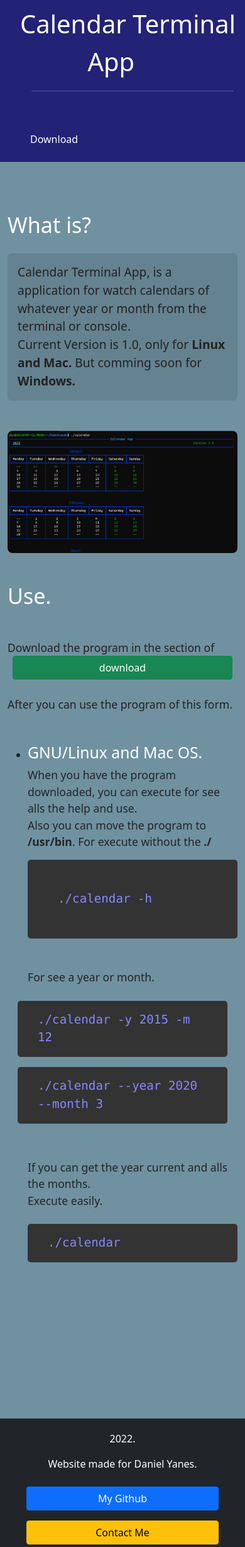
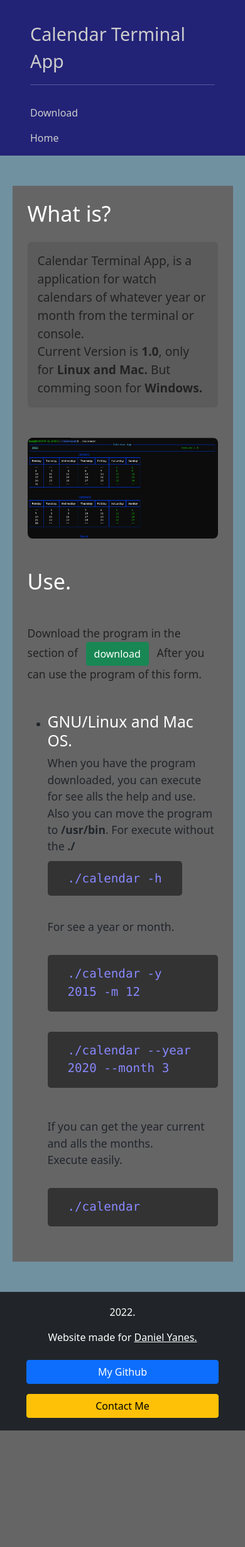
Before and after one commit to EduardYan/calendar-app-website, a Flask app: page / in a window 390 px wide. Shown: the top 2456 px of the page at 63% size. After the commit the page ends 2271 px from the top, so only its background shows below. Run offline with Flask 2, Linux system fonts and the light colour scheme; data comes from the database, SQL or seed files in the repository; some libraries are stand-ins or nearby versions.

Commit message:
implementation with vertical navigation added

```diff
--- a/index.py
+++ b/index.py
@@ -11,4 +11,4 @@ with app.app_context():
   db.create_all()
 
 if __name__ == '__main__':
-  app.run(host = '0.0.0.0', port = 3000, debug = True)
+  app.run(host = '0.0.0.0', debug = True)
--- a/static/css/download.css
+++ b/static/css/download.css
@@ -11,11 +11,14 @@ hr  {
 /* DOWNLADS */
 .downloads-view {
   opacity: .9;
+  border-radius: .5rem;
 }
 
 .download {
   background-color: rgba(0, 0, 0, .2);
-  border-radius: .2rem;
+  border-radius: .3rem;
+  margin-bottom: 6rem; /* change this for
+  add more card for download */
 }
 
 /* GET BUTTON */
--- a/static/css/main.css
+++ b/static/css/main.css
@@ -11,9 +11,19 @@ body {
   background: #7091a0;
 }
 
+/* CONTAIN THE NAVBAR AND CONTAINER */
+.website {
+  display: grid;
+  grid-template-columns: 20% 80%;
+}
+
 /* CONTAINER */
 .container {
-  margin: 5rem auto 15rem auto;
+  /* margin: 4rem auto 15rem auto; */
+  margin: 3rem auto;
+  width: 90%;
+  background-color: #656566;
+  padding: 1.5rem;
 }
 
 /* SCREENSHOT IMAGE */
@@ -38,11 +48,6 @@ body {
   font-size: 1.1rem;
 }
 
-.use-section {
-  display: flex;
-  justify-content: space-between;
-}
-
 .use-info {
   color: #222;
   font-size: 1.1rem;
@@ -54,7 +59,8 @@ body {
   font-size: 1.2rem;
   background-color: #333;
   border-radius: .3rem;
-  padding: 2.5rem;
+  padding: 1rem;
+  margin: 0 3rem;
 }
 
 .code-example br {
@@ -70,32 +76,28 @@ body {
   width: 100%;
 }
 
+#my-name {
+  text-decoration: underline;
+}
+
 @media (max-width: 900px) {
-  /* USE VIEW CHANGES */
-  .use-view  li {
-    float: none;
+  .website {
+    grid-template-columns: 30% 70%;
   }
 
-  .use-section {
-    display: block;
-    float: none;
-  }
-
+  /* USE SECTION CHANGES */
   .use-section div {
     display: block;
     float: none;
   }
 
   .code-example {
-    display: block;
-    float: none;
     padding: 1rem 2rem;
     margin: .5rem auto;
   }
 
   .more-examples p,
   .more-examples code {
-    float: none;
     display: block;
     width: 100%;
   }
@@ -103,33 +105,12 @@ body {
 }
 
 @media (max-width: 700px) {
-  /* USE VIEW CHANGES */
-  .use-view  li {
-    float: none;
-  }
-
-  .use-section {
-    display: block;
-    float: none;
-  }
-
-  .use-section div {
-    display: block;
-    float: none;
+  .website {
+    grid-template-columns: 1fr; /* one column 700px and 500px */
   }
 
   .code-example {
-    display: block;
-    float: none;
-    padding: 1rem 2rem;
-    margin: .5rem auto;
-  }
-
-  .more-examples p,
-  .more-examples code {
-    float: none;
-    display: block;
-    width: 100%;
+    margin: 2rem 0;
   }
 
   .links {
@@ -139,43 +120,6 @@ body {
 }
 
 @media (max-width: 500px) {
-  #download-button /* showing button for block not inline */ {
-    display: block;
-  }
-
-  /* USE VIEW CHANGES */
-  .use-view  li {
-    float: none;
-  }
-
-  .use-section {
-    display: block;
-    float: none;
-  }
-
-  .use-section div {
-    display: block;
-    float: none;
-  }
-
-  .code-example {
-    display: block;
-    float: none;
-    padding: 1rem 2rem;
-    margin: .5rem auto;
-  }
-
-  .code-example br {
-    display: block;
-  }
-
-  .more-examples p,
-  .more-examples code {
-    float: none;
-    display: block;
-    width: 100%;
-  }
-
   /* LINKS FROM FOOTER */
   .links  {
     width: 80%;
--- a/static/css/nav.css
+++ b/static/css/nav.css
@@ -2,50 +2,50 @@
   Styles for the nav
 */
 
-.navbar {
+.mynav {
   background-color: #227;
+  /* margin: 4rem auto 15rem auto; */
 }
 
-.navbar-left li,
-.navbar-right li {
-  list-style: none;
+.mynav .navbar-left ,
+.mynav .navbar-right {
   padding-left: 0;
-
 }
 
-.navbar-right li hr {
-  display: none;
+.mynav  .navbar-left {
+  margin: 2rem 3rem;
 }
 
-.navbar-left li {
-  margin: 0 5rem;
-  font-size: 2.5rem;
+.mynav .navbar-right {
+  margin: 0 3rem;
 }
 
-.navbar-left li a,
-.navbar-right li a {
-  text-decoration: none;
-  transition: color .3s ease;
-  transition: border .3s ease;
-  color: #ffffff;
+
+.mynav .navbar-left li,
+.mynav .navbar-right li {
+  list-style: none;
 }
 
-.navbar-left li a:hover,
-.navbar-right li a:hover {
+.mynav .navbar-left li a,
+.mynav .navbar-right li a {
+  text-decoration: none;
   color: #ccc;
 }
 
-.navbar-right li a:hover {
+.mynav .navbar-left li a {
+  font-size: 1.8rem;
+}
+
+.mynav .navbar-right li {
+  margin: 1rem 0;
+}
+
+.mynav .navbar-right li a:hover {
   border-bottom: 1px solid #ccc;
 }
 
 
-.navbar-right li {
-  padding: 0 7rem;
-  display: inline-block;
-}
-
-@media (max-width: 900px) {
+/* @media (max-width: 900px) {
   .navbar-right li {
     margin: 0;
     padding: 0 5rem;
@@ -91,4 +91,4 @@
     margin-left: 30%;
   }
 
-}
+} */
--- a/templates/index.html
+++ b/templates/index.html
@@ -1,3 +1,4 @@
+<!-- PRINCIPAL PAGE -->
 {% extends 'layout.html' %}
 
 {% block body %}
@@ -8,7 +9,7 @@
 
 <p class="text-justify description mt-4 mb-5 p-3">
   Calendar Terminal App, is a application for watch calendars of whatever year or month from
-  the terminal or console.<br>Current Version is 1.0, only for <strong>Linux and Mac.</strong> But comming soon for <strong>Windows.</strong>
+  the terminal or console.<br>Current Version is <strong>1.0</strong>, only for <strong>Linux and Mac.</strong> But comming soon for <strong>Windows.</strong>
 </p>
 
 <img src="{{ url_for('static', filename = 'img/screenshot.png') }}" alt="screenshot" id="screenshot">
@@ -20,7 +21,7 @@
 <p class="my-5 use-info">
   Download the program in the section of <a class="btn btn-success mx-2" href="{{ url_for('calendar.get_download') }}" id="download-button">
     download
-  </a> <br>
+  </a>
   After you can use the program of this form.
 </p>
 
@@ -28,40 +29,36 @@
 <ol class="use-view">
   <li>
     <section class="use-section">
-      <div>
       <h2 class="text-white mb-2">
         GNU/Linux and Mac OS.
       </h2>
 
-        <p class="text-dark">
+      <p class="text-dark mb-4">
         When you have the program downloaded, you can execute
         for see alls the help and use. <br>
         Also you can move the program to <strong>/usr/bin</strong>. For execute without the <strong>./</strong>
       </p>
-
-      </div>
-
-      <code class="code-example p-5">
+      <code class="code-example">
         <span class="text-center">./calendar -h</span>
       </code>
 
     </section>
 
     <!-- MORE EXAMPLES -->
-    <section class="clearfix my-5 more-examples">
-      <p class="text-dark float-start">For see a year or month.</p>
-      <code class="float-end mx-3 code-example">
+    <section class="my-5 more-examples">
+      <p class="text-dark mb-4">For see a year or month.</p>
+      <code class="code-example">
         ./calendar -y 2015 -m 12
       </code>
-      <code class="float-end mx-3 code-example">
+      <code class="code-example">
         ./calendar --year 2020 <br> --month 3
       </code>
 
     </section>
 
-    <section class="clearfix mb-4 more-examples">
-      <p class="text-dark float-start">If you can get the year current and alls the months. <br> Execute easily.</p>
-      <code class="float-end code-example">
+    <section class="mb-4 more-examples">
+      <p class="text-dark mb-4">If you can get the year current and alls the months. <br> Execute easily.</p>
+      <code class="code-example">
         ./calendar
       </code>
     </section>
--- a/templates/layout.html
+++ b/templates/layout.html
@@ -12,14 +12,17 @@
 </head>
 <body>
 
-  <header>
+  <!-- <header>
+  </header> -->
+
+  <div class="website">
     {% include 'partials/_nav.html' %}
-  </header>
+    <!-- CONTAINER -->
+    <div class="container">
+      {% block body %}
+      {% endblock %}
+    </div>
 
-  <!-- CONTAINER -->
-  <div class="container">
-    {% block body %}
-    {% endblock %}
   </div>
 
   {% include 'partials/_footer.html' %}
--- a/templates/partials/_footer.html
+++ b/templates/partials/_footer.html
@@ -2,7 +2,7 @@
 <footer class="bg-dark p-1 footer">
   <p class="text-white text-center my-3">2022.</p>
 
-  <p class="text-white text-center mb-4">Website made for Daniel Yanes.</p>
+  <p class="text-white text-center mb-4">Website made for <span id="my-name">Daniel Yanes.</span></p>
 
   <div class="links">
     <a class="btn btn-primary my-3 text-center d-block" href="https://github.com/EduardYan/" target="_blank">
--- a/templates/partials/_nav.html
+++ b/templates/partials/_nav.html
@@ -2,13 +2,13 @@
 <!-- STYLES FOR NAV -->
 <link rel="stylesheet" href="{{ url_for('static', filename = 'css/nav.css') }}">
 
-<nav class="navbar">
+<nav class="mynav">
   <ul class="navbar-left">
     <li>
       <a href="{{ url_for('calendar.home') }}">
         Calendar Terminal <span id="to-move">App</span>
       </a>
-      <hr>
+      <hr class="text-white w-100">
     </li>
   </ul>
 
@@ -19,6 +19,9 @@
         Download
       </a>
     </li>
+    <li>
+      <a href="{{ url_for('calendar.home') }}">Home</a>
+    </li>
   </ul>
 
 </nav>
```
Lines whose indentation alone changed are shown as unchanged.
